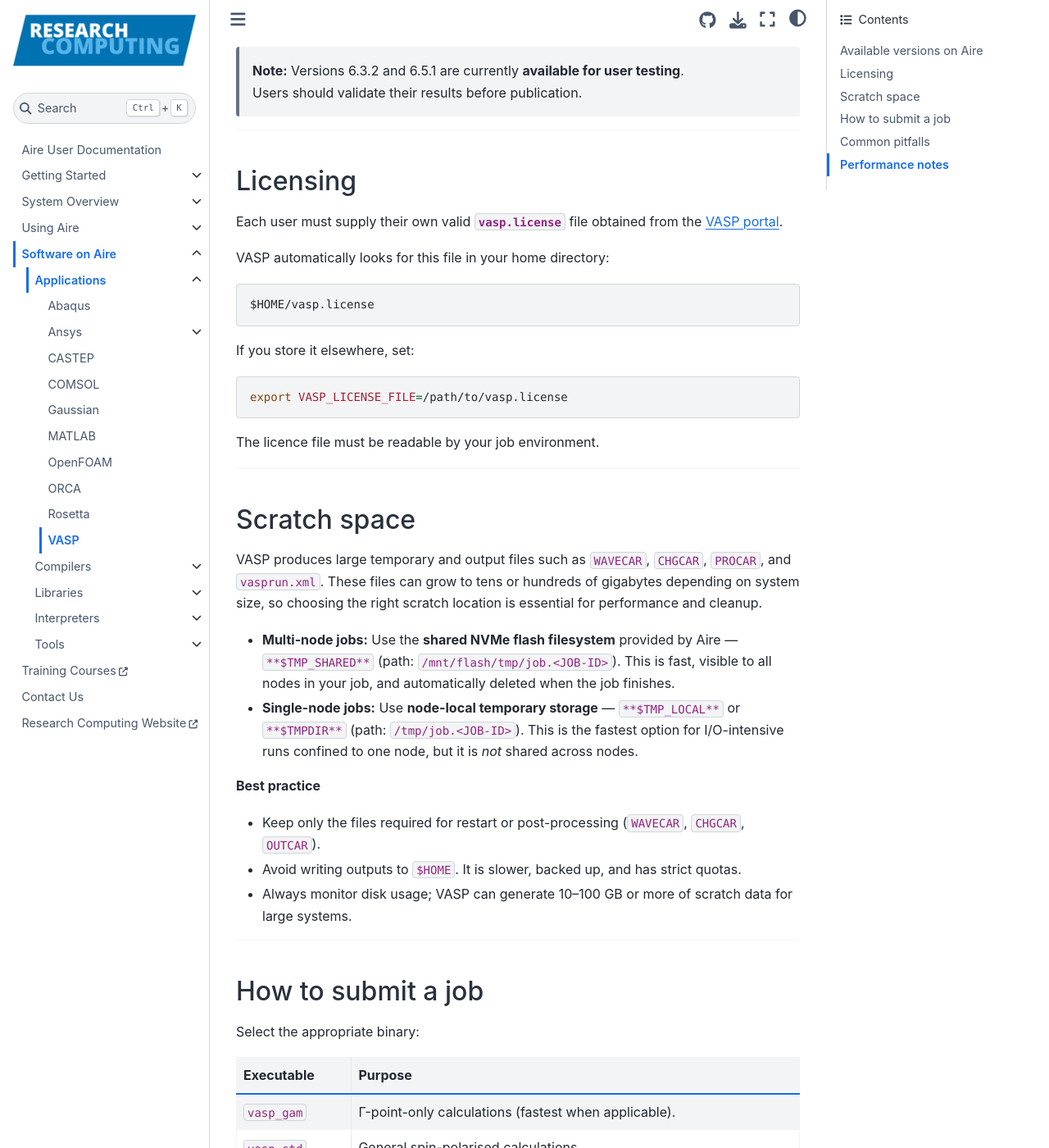
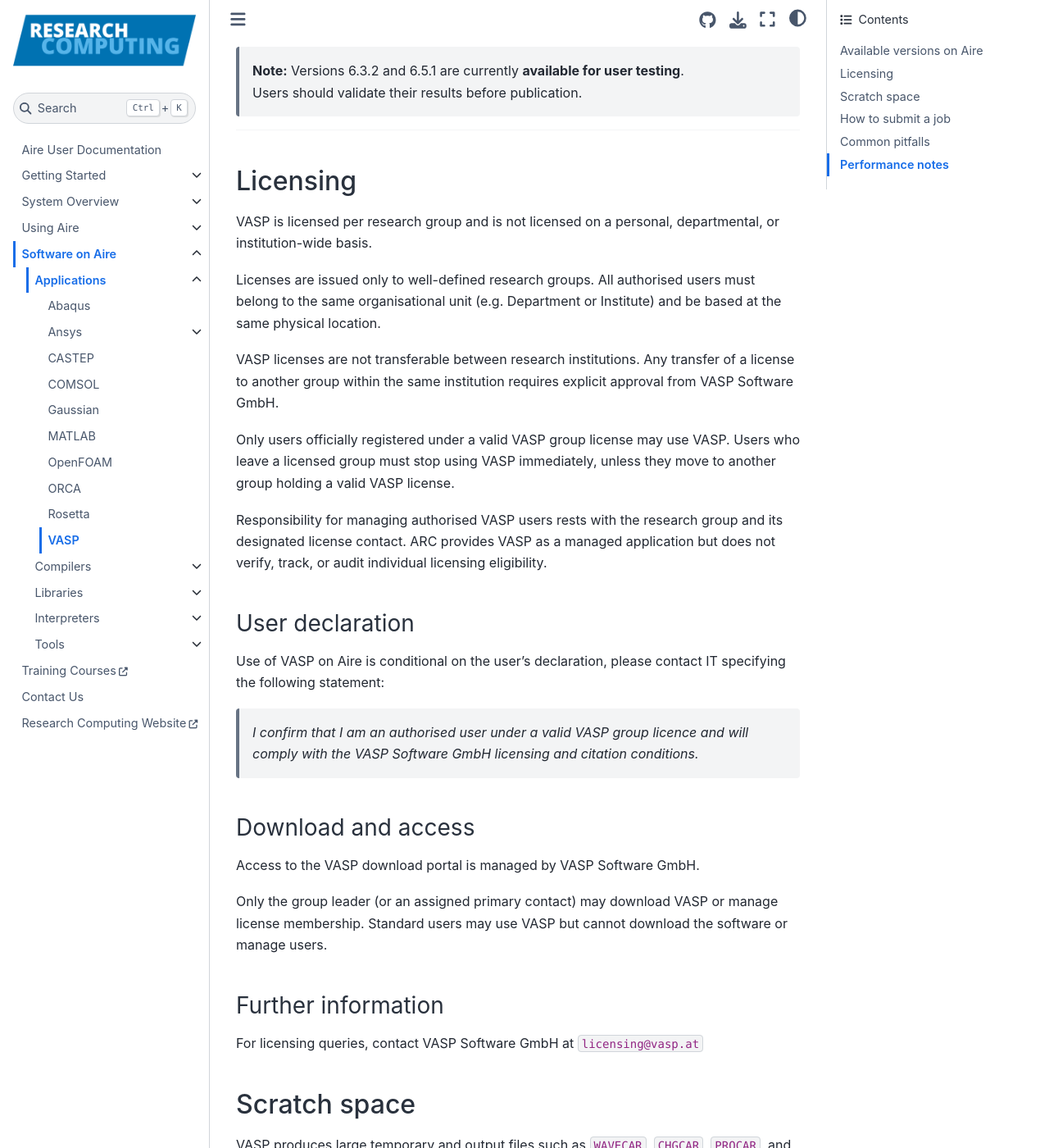
Before and after one commit to arcdocs/aire, a Jupyter Book: the page built from book/software/applications/vasp.md, in a window 1280 px wide and 1400 px high, scrolled down 492 px. Shown: the whole window at 82% size. Built offline with Jupyter Book 1.0.4 settings and Sphinx 7.4.7 and the Sphinx Book theme 1.1.4, drawn with Linux system fonts in a browser that asks for light colours.

Commit message:
Fix licensing info

````diff
--- a/book/software/applications/vasp.md
+++ b/book/software/applications/vasp.md
@@ -20,23 +20,33 @@ Users should validate their results before publication.
 
 ## Licensing
 
-Each user must supply their own valid **`vasp.license`** file obtained from the [VASP portal](https://www.vasp.at/).
+VASP is licensed per research group and is not licensed on a personal, departmental, or institution-wide basis.
 
-VASP automatically looks for this file in your home directory:
+Licenses are issued only to well-defined research groups. All authorised users must belong to the same organisational unit (e.g. Department or Institute) and be based at the same physical location.
 
-```
-$HOME/vasp.license
-```
+VASP licenses are not transferable between research institutions. Any transfer of a license to another group within the same institution requires explicit approval from VASP Software GmbH.
 
-If you store it elsewhere, set:
+Only users officially registered under a valid VASP group license may use VASP. Users who leave a licensed group must stop using VASP immediately, unless they move to another group holding a valid VASP license.
 
-```bash
-export VASP_LICENSE_FILE=/path/to/vasp.license
-```
+Responsibility for managing authorised VASP users rests with the research group and its designated license contact. ARC provides VASP as a managed application but does not verify, track, or audit individual licensing eligibility.
 
-The licence file must be readable by your job environment.
+### User declaration
 
----
+Use of VASP on Aire is conditional on the user’s declaration, please contact IT specifying the following statement:
+
+> *I confirm that I am an authorised user under a valid VASP group licence and will comply with the VASP Software GmbH licensing and citation conditions.*
+
+### Download and access
+
+Access to the VASP download portal is managed by VASP Software GmbH.
+
+Only the group leader (or an assigned primary contact) may download VASP or manage license membership. Standard users may use VASP but cannot download the software or manage users.
+
+### Further information
+
+For licensing queries, contact VASP Software GmbH at
+`licensing@vasp.at`
+
 
 ## Scratch space
 
````
